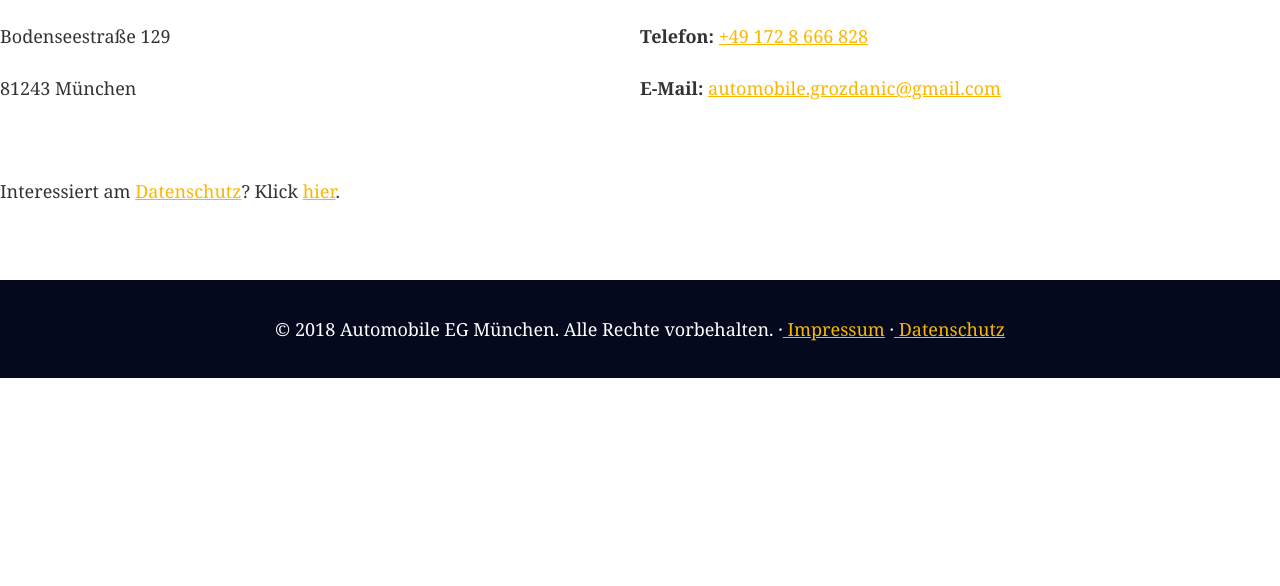
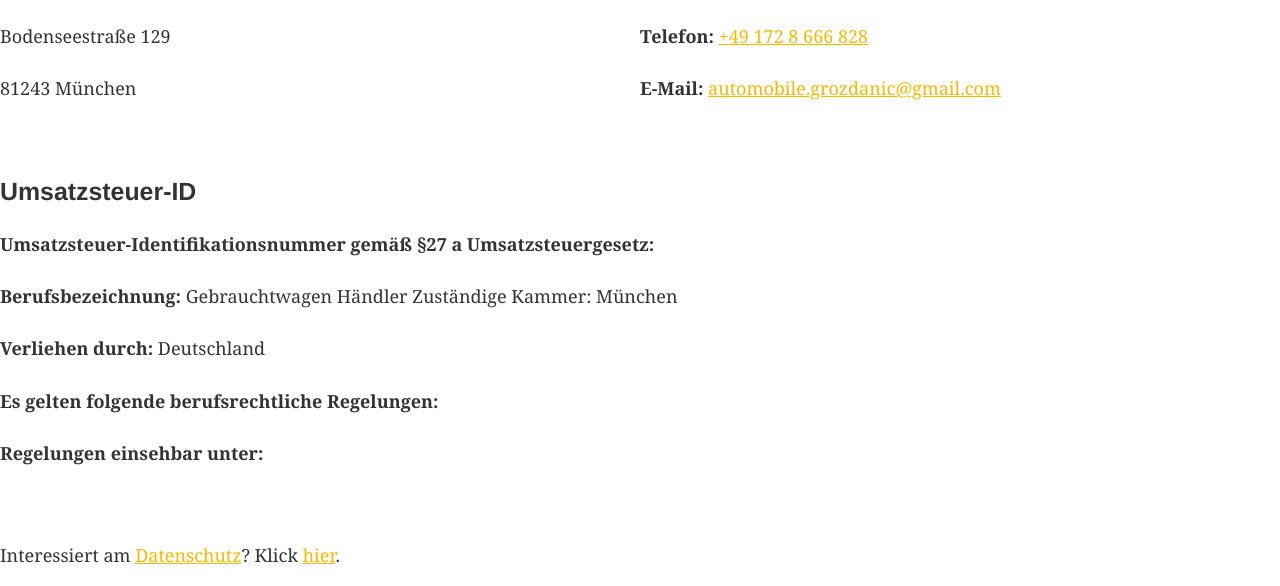
Before and after one commit to amarjasarevic/automobile-eg, a Gatsby site: page /impressum in a window 1280 px wide. Shown: the part 754-1340 px from the top of the page. Before the commit the page ends 1132 px from the top, so only its background shows below. Built offline with nearby package versions, Linux system fonts and the light colour scheme; Gatsby itself is replaced by a stand-in of ours; some packages are replaced by stand-ins of ours; what typography-theme-fairy-gates would draw is missing.

Commit message:
Change translations

```diff
--- a/data/content.json
+++ b/data/content.json
@@ -4,11 +4,11 @@
     "headerTelephone": "+49 172 8 666 828",
     "headerEmail": "automobile.grozdanic@gmail.com",
     "headerCallToAction": "BIETEN SIE IHR AUTO AN",
-    "aboutUsTitle": "Wir können auf verschiedene Weise einen Deal machen",
+    "aboutUsTitle": "Wir können auf verschiedene Weise einen Deal abschließen",
     "aboutUsItems": [
       {
         "id": 1,
-        "title": "Auf der Stelle",
+        "title": "Vor Ort",
         "image": "/static/on-the-spot.png",
         "content": "Sie sind herzlich eingeladen, mit Ihrem Auto zu uns zu kommen. Unser Standort befindet sich am Ende der Seite."
       },
@@ -30,17 +30,17 @@
       {
         "id": 1,
         "title": "Alle Marken",
-        "content": "Wir kaufen Fahrzeuge aller Marken, auch wenn es in Jugoslawien hergestellt wird :)"
+        "content": "Wir kaufen Fahrzeuge aller Marken bzw. Hersteller"
       },
       {
         "id": 2,
-        "title": "Alle arten",
+        "title": "Alle Arten",
         "content": "Gebrauchtwagen, Unfallwagen sowie Nutzfahrzeuge (Stadtauto, Limousine, Lieferwagen, Lastwagen oder sogar Bagger)"
       },
       {
         "id": 3,
         "title": "Alle Bedingungen",
-        "content": "Wir haben auch nichts gegen Fahrzeuge, die alt sind, abgestürzt sind, sowie solche mit hoher Kilometerleistung, aber auch solche ohne TÜV"
+        "content": "Wir haben nichts gegen PKW 's oder LKW 's mit hoher Kilometerleistung oder ohne TÜV"
       }
     ],
     "advantagesTitle": "Ihre Vorteile",
--- a/src/pages/impressum.css
+++ b/src/pages/impressum.css
@@ -1,6 +1,9 @@
+.impressum__content {
+    padding-bottom: 50px;
+}
+
 .impressum__content > div {
     display: inline-block;
-    padding-bottom: 50px;
     width: 50%;
 }
 
--- a/src/pages/impressum.js
+++ b/src/pages/impressum.js
@@ -22,6 +22,14 @@
           <p><b>E-Mail:</b> <a href="mailto:automobile.grozdanic@gmail.com">automobile.grozdanic@gmail.com</a></p>
         </div>
       </div>
+      <h3>Umsatzsteuer-ID</h3>
+      <div className="impressum__content">
+        <p><b>Umsatzsteuer-Identifikationsnummer gemäß §27 a Umsatzsteuergesetz:</b></p>
+        <p><b>Berufsbezeichnung:</b> Gebrauchtwagen Händler Zuständige Kammer: München</p>
+        <p><b>Verliehen durch:</b> Deutschland</p>
+        <p><b>Es gelten folgende berufsrechtliche Regelungen:</b></p>
+        <p><b>Regelungen einsehbar unter:</b></p>
+      </div>
       <div className="impressum__datenschutz">
         <p>Interessiert am <Link to="/datenschutz">Datenschutz</Link>? Klick <Link to="/datenschutz">hier</Link>.</p>
       </div>
```
